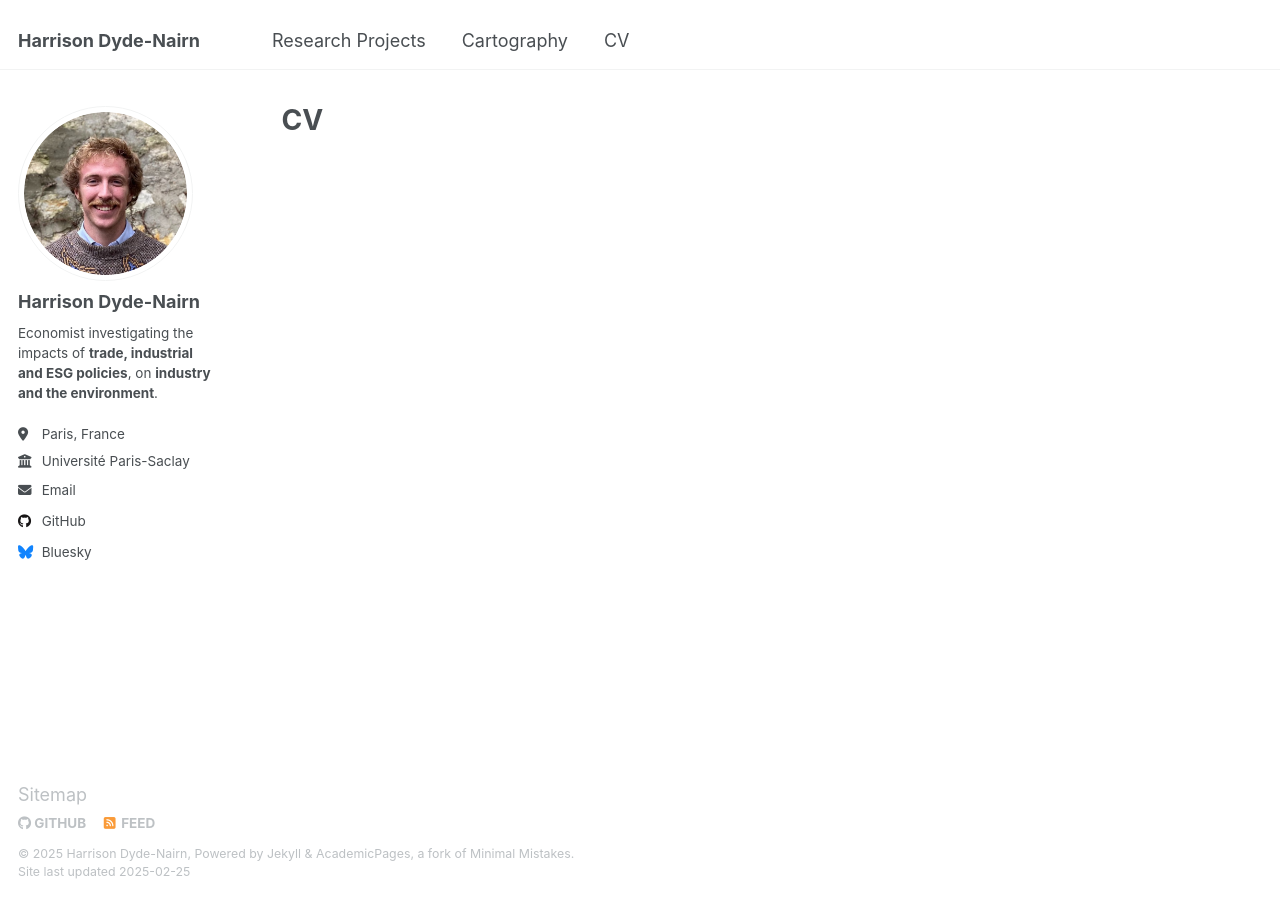
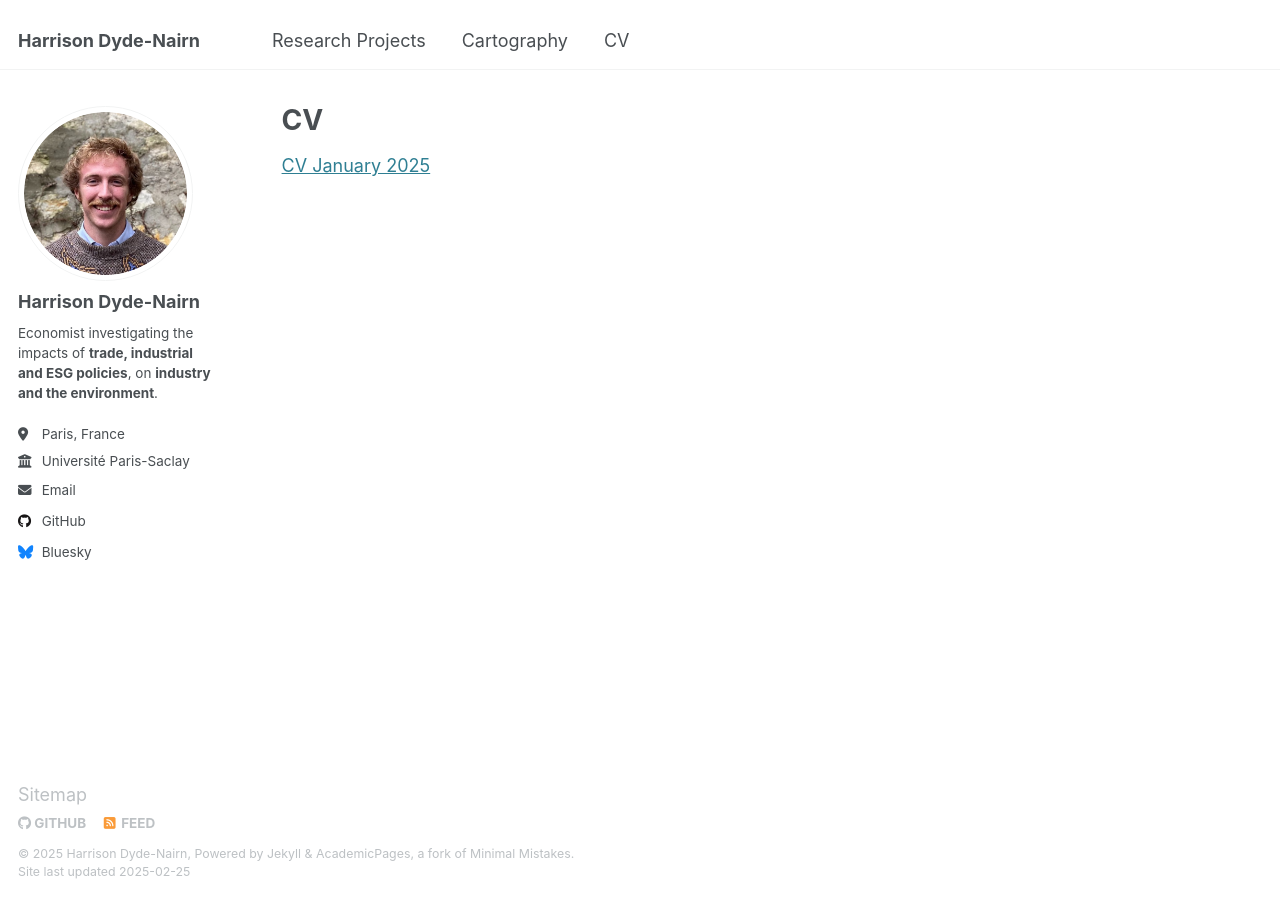
Before and after one commit to hdydenairn/hdydenairn.github.io, a Jekyll site: the page built from _pages/cv.md, in a window 1280 px wide. Built offline with Jekyll 4.4.1, drawn with Linux system fonts in a browser that asks for light colours.

Commit message:
Update cv.md

```diff
--- a/_pages/cv.md
+++ b/_pages/cv.md
@@ -6,3 +6,5 @@ author_profile: true
 redirect_from:
   - /resume
 ---
+
+[CV January 2025](https://github.com/hdydenairn/hdydenairn.github.io/blob/master/_cv/cv_012025.pdf)
```
